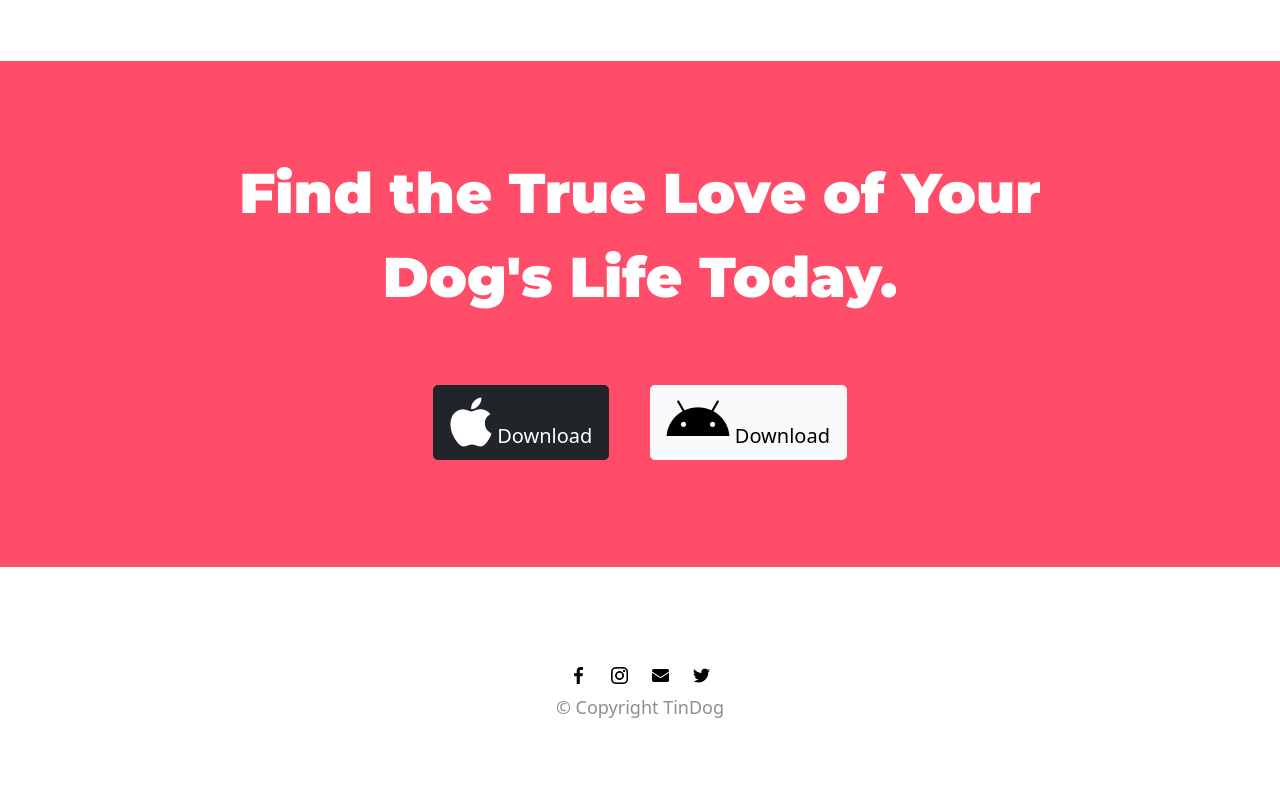
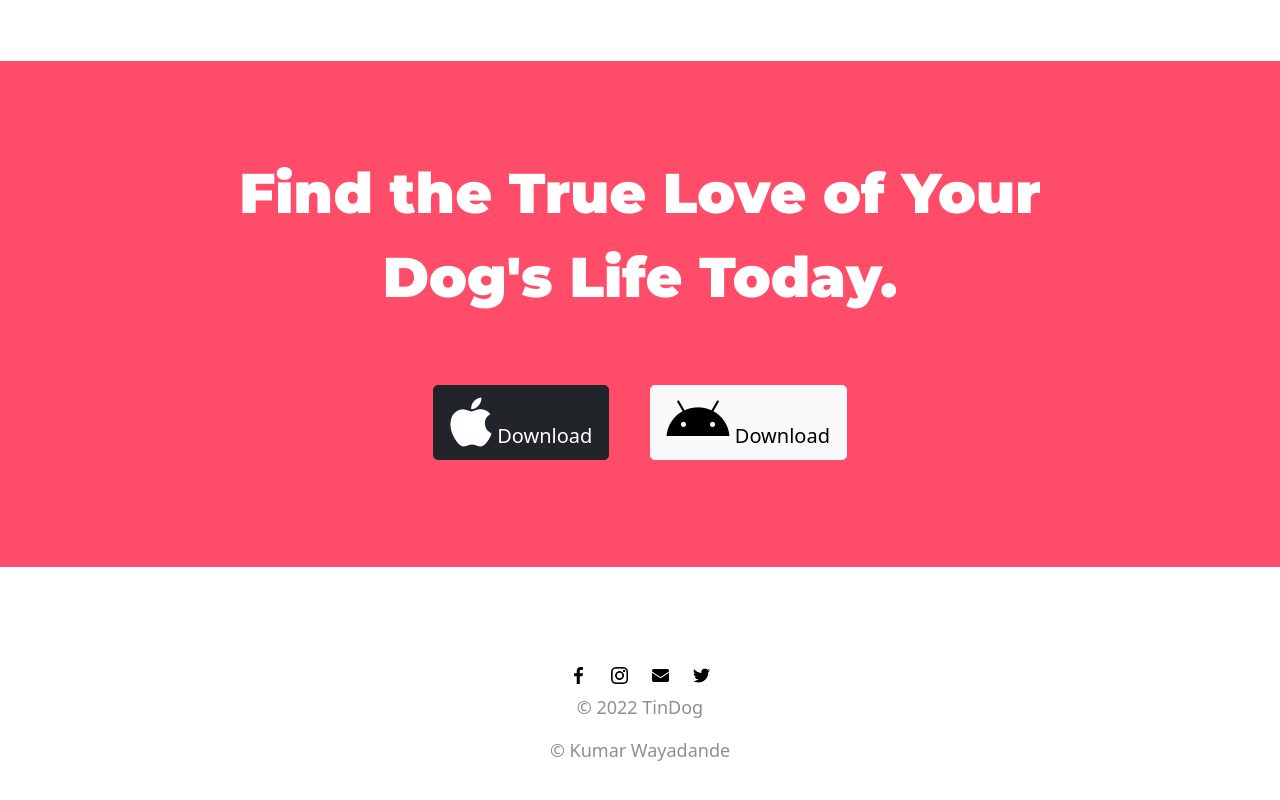
Before and after one commit to KumarWayadande/in, a plain HTML site: page index.html in a window 1280 px wide. Shown: the part 3341-4141 px from the top of the page. Drawn offline with nearby package versions, Linux system fonts and the light colour scheme.

Commit message:
Update index.html

```diff
--- a/index.html
+++ b/index.html
@@ -153,7 +153,7 @@
   <!-- Press -->
 
   <section id="press">
-    <img class="press-logo" src="techcrunch.png" alt="tc-logo">
+    <img class="press-logo" src="tech.png" alt="tc-logo">
     <img class="press-logo" src="images/tnw.png" alt="tnw-logo">
     <img class="press-logo" src="images/bizinsider.png" alt="biz-insider-logo">
     <img class="press-logo" src="images/mashable.png" alt="mashable-logo">
@@ -253,7 +253,11 @@
         <a href="mailto:kumarwaiadande7219@gmail.com" target="to_blank"><img class="social-icon" src="email.png" alt="Email"></a>
         <img class="social-icon" src="twitter.png" alt="Twitter">
 
-    <p>© Copyright TinDog</p>
+
+    <div class="copyright">
+          <p class="Tindog">© 2022 TinDog</p>
+          <p class="Tindog">© Kumar Wayadande</p>
+    </div>
 
   </footer>
 </body>
```
